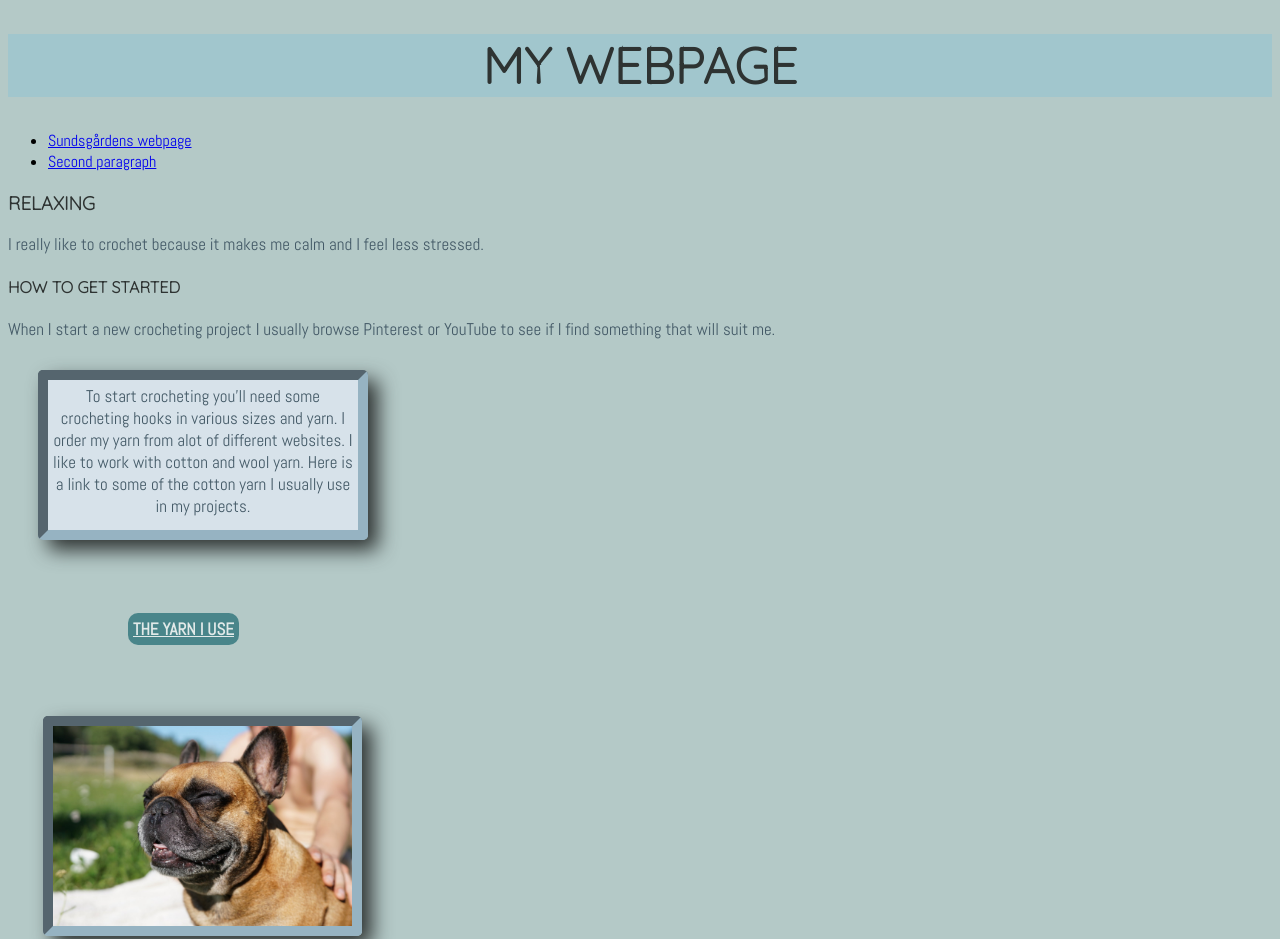
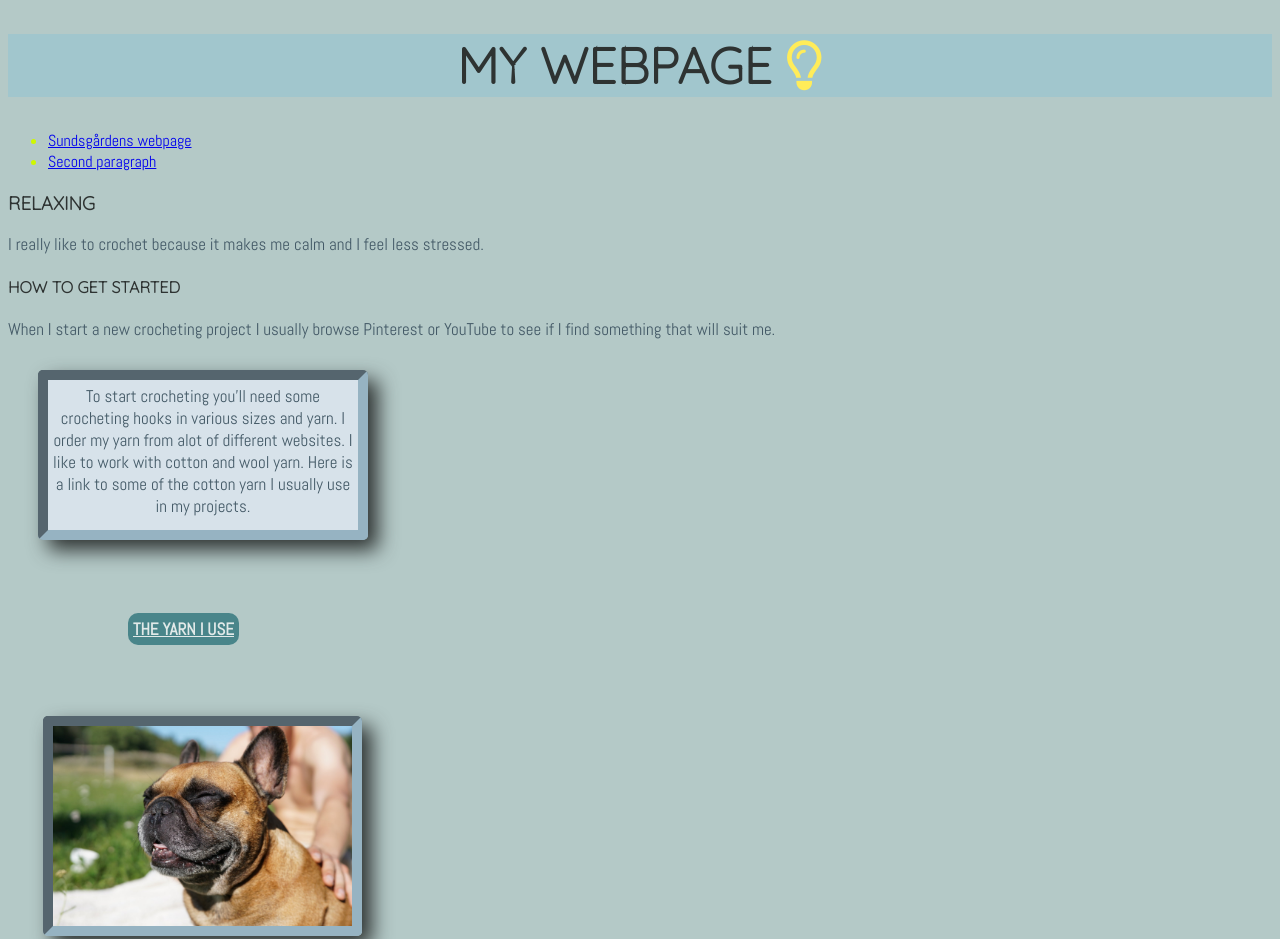
Before and after one commit to Novante/mecenat, a plain HTML site: page index.html in a window 1280 px wide. Shown: the top 939 px of the page. Drawn offline with Linux system fonts and the light colour scheme.

Commit message:
adds in styles icon

```diff
--- a/index.html
+++ b/index.html
@@ -7,11 +7,12 @@
     <title>Document</title>
     <link rel="stylesheet" href="styles/index.css">
     <link href="https://fonts.googleapis.com/css2?family=Abel&family=Quicksand:wght@300&display=swap" rel="stylesheet">
+    <script src="https://kit.fontawesome.com/9a3df41f01.js" crossorigin="anonymous"></script>
 
 </head>
 <body>
     <header>
-        <h1>MY WEBPAGE</h1>
+        <h1>MY WEBPAGE <i class="far fa-lightbulb"></i></h1>
         <nav class="nav">
             <ul>
                 <li><a href="https://sundsgarden.se/">Sundsgårdens webpage</a></li>
--- a/styles/index.css
+++ b/styles/index.css
@@ -9,9 +9,13 @@ h1 {
 
 }
 
+.fa-lightbulb {
+    color:#FFEC59;
+}
+
 .nav {
     font-family: 'Abel', sans-serif;
-
+    color:#cff800;
 }
 
 /*this is a single line comment*/
@@ -20,13 +24,11 @@ h1 {
 
 h3 {
     color: #2E3332;
-    /*font-style: serif;*/
     font-family: 'Quicksand', sans-serif;
 }
 
 h4 {
     color: #2E3332;
-    /*font-style: serif;*/
     font-family: 'Quicksand', sans-serif;
 
 }
```
